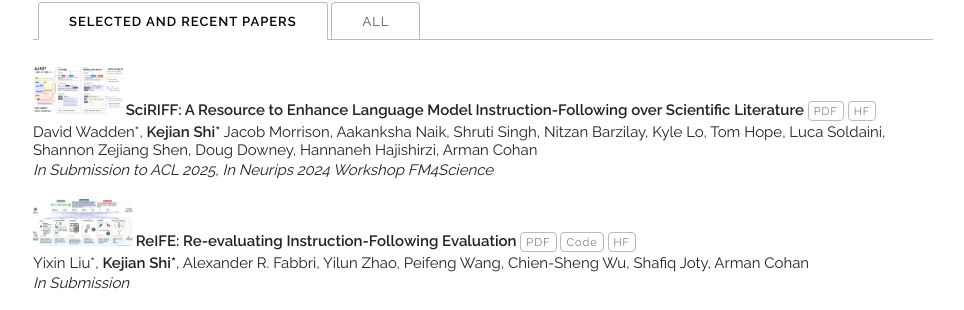
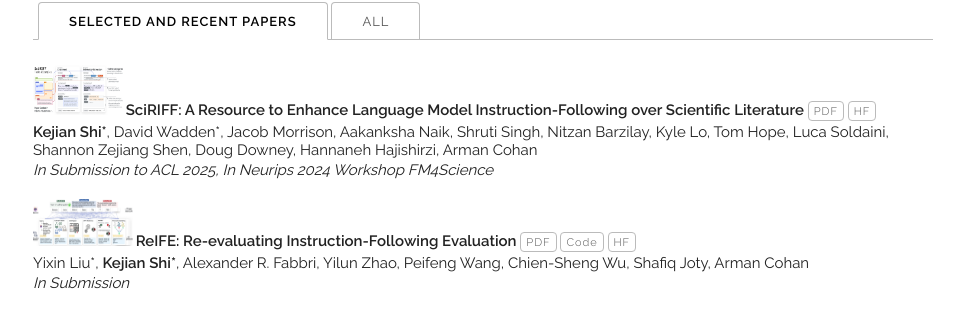
Before and after one commit to shi-kejian/shi-kejian.github.io, a Jekyll site: the page built from index.html, in a window 1280 px wide. Shown: the part 580-890 px from the top of the page, without its empty margins (157-1121 px from the left). Built offline with Jekyll 4.4.1, drawn with Linux system fonts in a browser that asks for light colours; some web fonts are replaced.

```diff
--- a/_data/publications.yaml
+++ b/_data/publications.yaml
@@ -1,6 +1,6 @@
 papers:
   - title: "<img src='images/sciriff_fig1.png' style='width: 90px; height: 50px; margin-right: -1px;'> SciRIFF: A Resource to Enhance Language Model Instruction-Following over Scientific Literature"
-    authors: "David Wadden*, <b>Kejian Shi*</b> Jacob Morrison, Aakanksha Naik, Shruti Singh, Nitzan Barzilay, Kyle Lo, Tom Hope, Luca Soldaini, Shannon Zejiang Shen, Doug Downey, Hannaneh Hajishirzi, Arman Cohan"
+    authors: " <b>Kejian Shi*</b>, David Wadden*, Jacob Morrison, Aakanksha Naik, Shruti Singh, Nitzan Barzilay, Kyle Lo, Tom Hope, Luca Soldaini, Shannon Zejiang Shen, Doug Downey, Hannaneh Hajishirzi, Arman Cohan"
     venue: "In Submission to ACL 2025, In Neurips 2024 Workshop FM4Science"
     paper_pdf: https://arxiv.org/abs/2406.07835
     hf: https://huggingface.co/collections/allenai/sciriff-665f61ba7315e1d202e5f6bf
```
